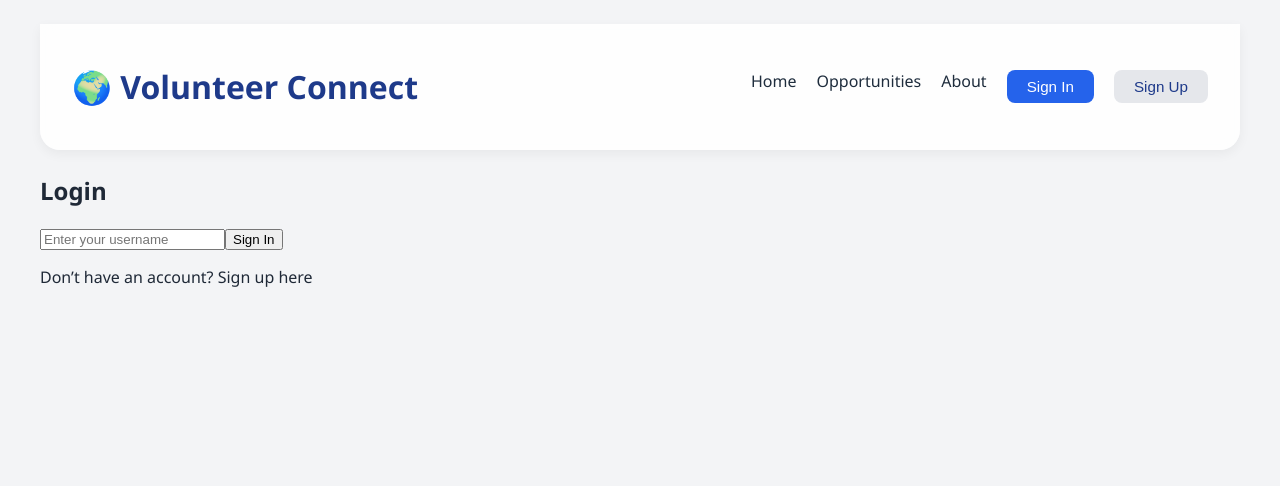
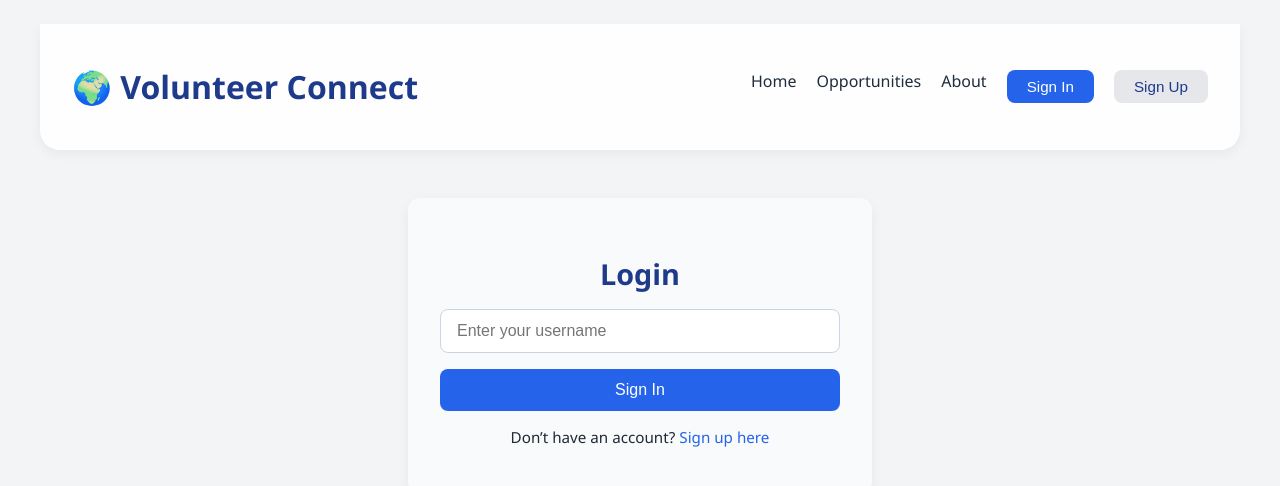
Before and after one commit to LizaGiorgobiani/volunteer_finder, a React (Vite) app in the folder client/: page /login in a window 1280 px wide. Shown: the top 486 px of the page. Built offline with nearby package versions, Linux system fonts and the light colour scheme; no server answers.

Commit message:
sign in page ui

```diff
--- a/client/src/pages/LoginPage.tsx
+++ b/client/src/pages/LoginPage.tsx
@@ -1,6 +1,7 @@
 import { useState } from "react";
 import { useNavigate, Link } from "react-router-dom";
 import { useAuth } from "../context/AuthContext";
+import "../styles/LoginPage.css";
 
 const LoginPage = () => {
   const [username, setUsername] = useState("");
--- /dev/null
+++ b/client/src/styles/LoginPage.css
@@ -0,0 +1,66 @@
+.login-container {
+  max-width: 400px;
+  margin: 3rem auto;
+  padding: 2rem;
+  background: #f9fafb;
+  border-radius: 12px;
+  box-shadow: 0 4px 12px rgba(0, 0, 0, 0.05);
+  text-align: center;
+}
+
+.login-title {
+  font-size: 1.8rem;
+  font-weight: bold;
+  color: #1e3a8a;
+  margin-bottom: 1rem;
+}
+
+.login-form {
+  display: flex;
+  flex-direction: column;
+  gap: 1rem;
+}
+
+.login-input {
+  padding: 0.75rem 1rem;
+  border: 1px solid #cbd5e1;
+  border-radius: 8px;
+  font-size: 1rem;
+}
+
+.login-button {
+  padding: 0.75rem 1rem;
+  background-color: #2563eb;
+  color: white;
+  border: none;
+  border-radius: 8px;
+  font-size: 1rem;
+  font-weight: 500;
+  cursor: pointer;
+  transition: background-color 0.2s;
+}
+
+.login-button:hover {
+  background-color: #1d4ed8;
+}
+
+.login-error {
+  color: #dc2626;
+  font-size: 0.9rem;
+  margin-top: 0.5rem;
+}
+
+.login-link {
+  margin-top: 1rem;
+  font-size: 0.95rem;
+}
+
+.login-link a {
+  color: #2563eb;
+  text-decoration: none;
+  font-weight: 500;
+}
+
+.login-link a:hover {
+  text-decoration: underline;
+}
```
